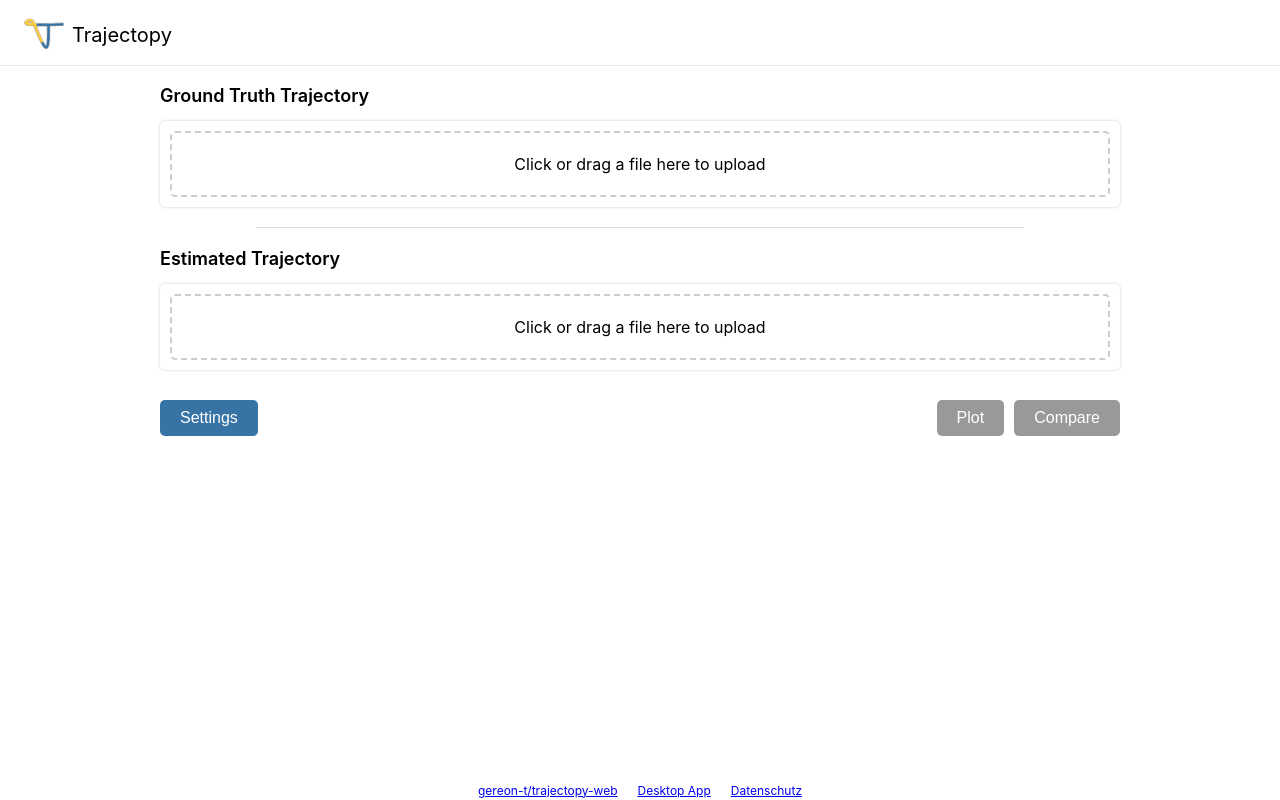
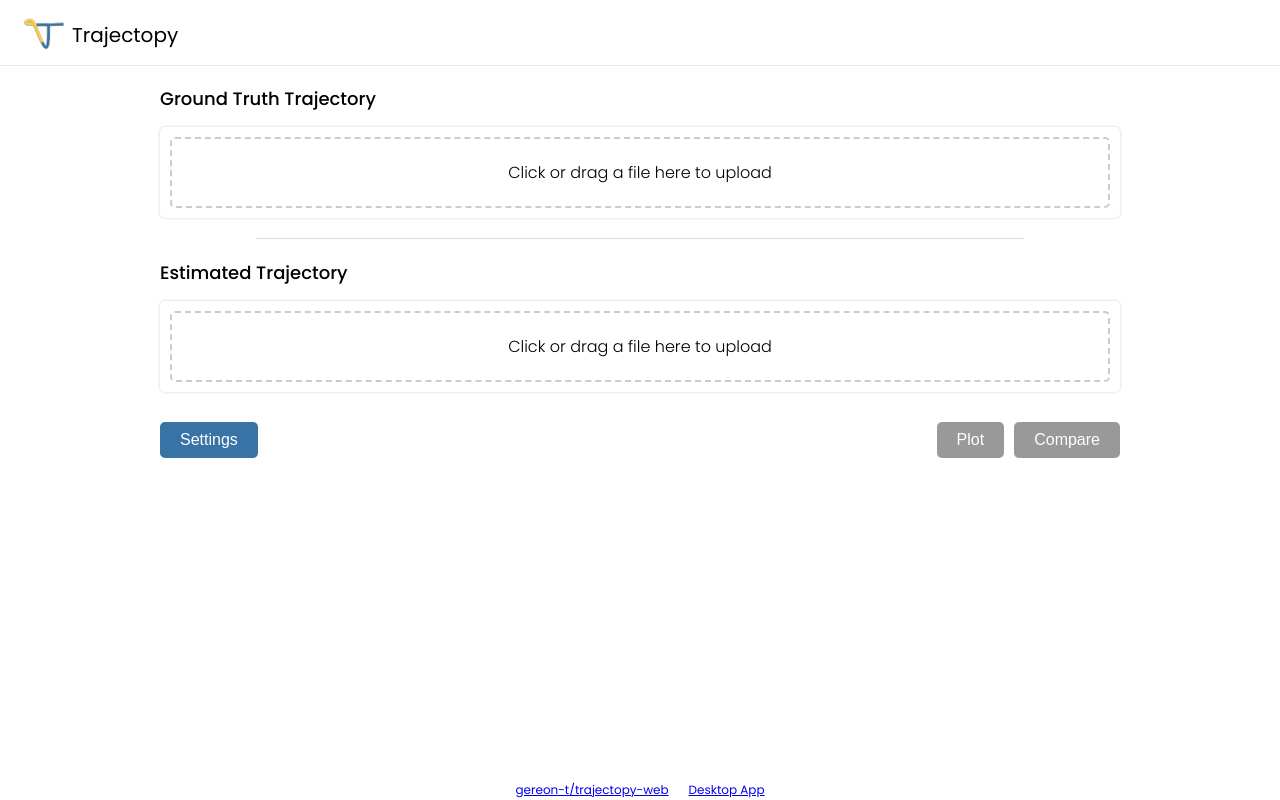
Before and after one commit to gereon-t/trajectopy-web, a React (Create React App) app in the folder trajectopy-react/: page / in a window 1280 px wide. Built offline with nearby package versions, Linux system fonts and the light colour scheme; no server answers.

Commit message:
Adjust font family and weights

```diff
--- a/trajectopy-react/public/index.html
+++ b/trajectopy-react/public/index.html
@@ -22,7 +22,9 @@
       work correctly both with client-side routing and a non-root public URL.
       Learn how to configure a non-root public URL by running `npm run build`.
     -->
-  <link href="https://fonts.googleapis.com/css2?family=Roboto:wght@100;300;400&display=swap" rel="stylesheet">
+  <link rel="preconnect" href="https://fonts.googleapis.com">
+  <link rel="preconnect" href="https://fonts.gstatic.com" crossorigin>
+  <link href="https://fonts.googleapis.com/css2?family=Poppins:wght@100;300;400;500&display=swap" rel="stylesheet">
   <title>Trajectopy Web</title>
 </head>
 
--- a/trajectopy-react/src/App.css
+++ b/trajectopy-react/src/App.css
@@ -1,10 +1,5 @@
 .App {
   text-align: center;
-}
-
-.dsgvo-link {
-  text-decoration: underline;
-  cursor: pointer;
 }
 
 .container {
--- a/trajectopy-react/src/App.js
+++ b/trajectopy-react/src/App.js
@@ -39,8 +39,6 @@ const App = () => {
           <a href='https://github.com/gereon-t/trajectopy-web'>gereon-t/trajectopy-web</a>
           <div className='footer-divider'></div>
           <a href='https://github.com/gereon-t/trajectopy'>Desktop App</a>
-          <div className='footer-divider'></div>
-          <a href='/api/dsgvo'>Datenschutz</a>
         </div>
       </footer>
     </div >
--- a/trajectopy-react/src/components/Base.css
+++ b/trajectopy-react/src/components/Base.css
@@ -15,7 +15,7 @@
 
 .traj-title {
     font-size: 18px;
-    font-weight: 600;
+    font-weight: 500;
     margin-bottom: 15px;
     text-align: left;
 }
@@ -67,6 +67,7 @@
     margin-left: auto;
     margin-right: auto;
 }
+
 
 .loading-spinner {
     border: 4px solid rgba(0, 0, 0, 0.1);
--- a/trajectopy-react/src/components/FileContainer.css
+++ b/trajectopy-react/src/components/FileContainer.css
@@ -18,6 +18,10 @@
     padding: 5px;
 }
 
+.file-name {
+    font-size: 16px;
+    font-weight: 400;
+}
 
 .file-info-container {
     border: 1px solid rgb(204, 204, 204);
@@ -30,7 +34,7 @@
 
 .file-info-name {
     font-size: 14px;
-    font-weight: 600;
+    font-weight: 400;
     margin-right: 25px;
 }
 
@@ -46,16 +50,6 @@
     flex-direction: row;
 }
 
-.invalid-file {
-    color: red;
-    font-weight: 500;
-    text-align: center;
-}
-
-.file-status {
-    color: darkgreen;
-}
-
 .file-status-icon {
     height: 20px;
     margin-right: 5px;
--- a/trajectopy-react/src/components/FileUpload.css
+++ b/trajectopy-react/src/components/FileUpload.css
@@ -9,3 +9,8 @@
 .drop-zone.active {
     background-color: #eee;
 }
+
+.drop-message {
+    font-weight: 300;
+    font-size: 16px;
+}
--- a/trajectopy-react/src/components/FileUpload.js
+++ b/trajectopy-react/src/components/FileUpload.js
@@ -81,7 +81,7 @@ const FileUpload = ({ sessionId, setFileId }) => {
                 onDragEnter={handleDragEnter}
                 onDragLeave={handleDragLeave}
             >
-                {dragOver ? <p>Drop the file here...</p> : <p>Click or drag a file here to upload</p>}
+                {dragOver ? <p className='drop-message'>Drop the file here...</p> : <p className='drop-message'>Click or drag a file here to upload</p>}
             </div>
 
             <input
--- a/trajectopy-react/src/components/Modal.css
+++ b/trajectopy-react/src/components/Modal.css
@@ -31,7 +31,7 @@
 
 .modal-title {
     font-size: 24px;
-    font-weight: 600;
+    font-weight: 400;
     margin-bottom: 10px;
     text-align: left;
     padding-bottom: 10px;
@@ -40,13 +40,15 @@
 
 .modal-button {
     background-color: rgb(55, 115, 165);
-    color: white;
     border: none;
     border-radius: 5px;
-    padding: 5px 10px;
-    margin-left: 5px;
+    color: white;
+    padding: 5px 20px;
+    text-align: center;
+    text-decoration: none;
+    font-size: 16px;
     cursor: pointer;
-    font-size: 14px;
+    height: 36px;
 }
 
 .modal-button:hover {
--- a/trajectopy-react/src/components/SettingsModal.css
+++ b/trajectopy-react/src/components/SettingsModal.css
@@ -5,12 +5,12 @@
 }
 
 .settings-label {
-    font-size: 14px;
-    font-weight: 600;
+    font-size: 15px;
+    font-weight: 400;
     margin-right: 25px;
 }
 
 .settings-input {
     text-align: right;
-    font-size: 14px;
+    font-size: 15px;
 }
--- a/trajectopy-react/src/index.css
+++ b/trajectopy-react/src/index.css
@@ -1,13 +1,4 @@
 body {
   margin: 0;
-  font-family: -apple-system, BlinkMacSystemFont, 'Segoe UI', 'Roboto', 'Oxygen',
-    'Ubuntu', 'Cantarell', 'Fira Sans', 'Droid Sans', 'Helvetica Neue',
-    sans-serif;
-  -webkit-font-smoothing: antialiased;
-  -moz-osx-font-smoothing: grayscale;
+  font-family: 'Poppins', sans-serif;
 }
-
-code {
-  font-family: source-code-pro, Menlo, Monaco, Consolas, 'Courier New',
-    monospace;
-}
```
